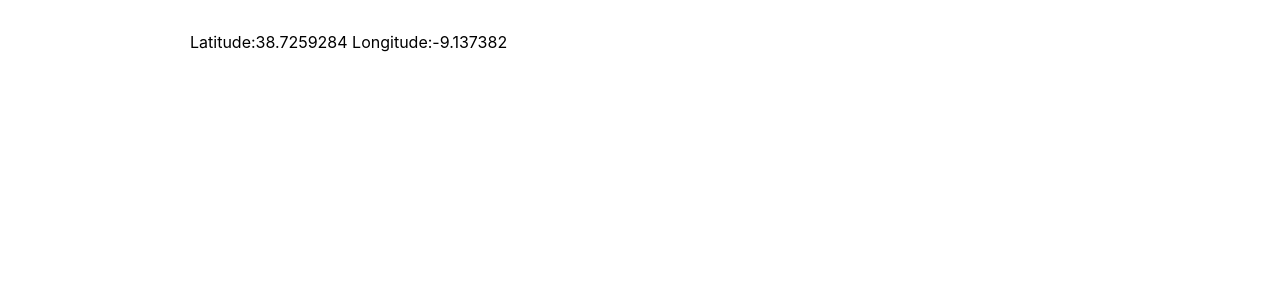
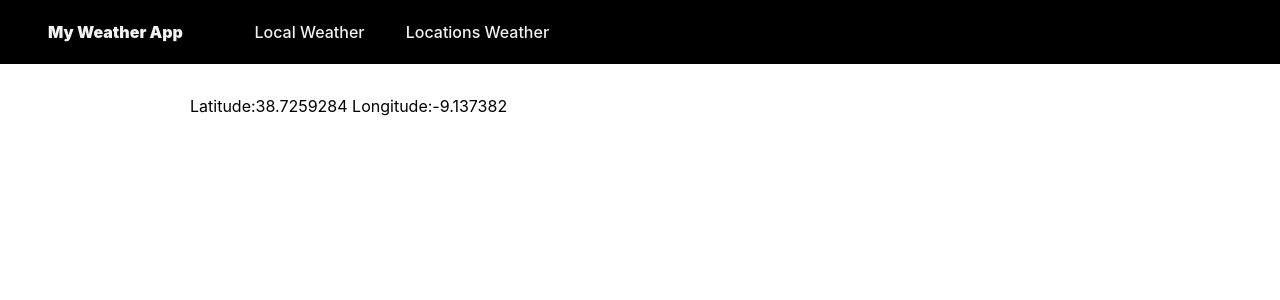
Before and after one commit to esdrubal/weather_app, a Next.js app: page / in a window 1280 px wide. Shown: the top 300 px of the page. Built offline with nearby package versions, Linux system fonts and the light colour scheme.

Commit message:
Adds TopMenu and locations page

```diff
--- a/src/components/Layout.tsx
+++ b/src/components/Layout.tsx
@@ -1,27 +1,31 @@
 import React from 'react';
 import styled from 'styled-components';
+import TopMenu from './TopMenu'
 
 interface Props {
   children: JSX.Element,
 }
 
-const WrapperCenter = styled.section`
+const WrapperCenter = styled.div`
   display: flex;
   align-items: center;
   justify-content: center;`
 
-const Wrapper = styled.section`
+const Wrapper = styled.div`
   width: 100%;
   max-width: 900px;
   padding: 24pt 0;`
 
 const Layout: React.FC<Props> = (props) => {
   return (
-    <WrapperCenter>
-      <Wrapper>
-        {props.children}
-      </Wrapper>
-    </WrapperCenter>
+    <div>
+      <TopMenu />
+      <WrapperCenter>
+        <Wrapper>
+          {props.children}
+        </Wrapper>
+      </WrapperCenter>
+    </div>
   );
 };
 
--- /dev/null
+++ b/src/components/TopMenu.tsx
@@ -0,0 +1,52 @@
+import React from 'react';
+import styled from 'styled-components';
+import Link from 'next/link'
+
+interface Props {
+}
+
+const Wrapper = styled.div`
+  display: flex;
+  width: 100%;
+  background-color: black;
+  height: 48pt;
+  padding: 8pt 32pt;
+  font-family: "Avenir Next", -apple-system, BlinkMacSystemFont, "Segoe UI", Helvetica, Arial, sans-serif, "Apple Color Emoji", "Segoe UI Emoji", "Segoe UI Symbol";
+  font-size: 1rem;
+  font-weight: 500;`
+
+const LinkStyled = styled.a`
+  flex: 0 0 auto;
+  color: #f2f2f2;
+  line-height: 2.4rem;
+  cursor: pointer;
+  padding: 2pt 4pt;`
+
+const TitleStyled = styled.a`
+  flex: 0 0 auto;
+  color: #f2f2f2;
+  line-height: 2.4rem;
+  cursor: pointer;
+  padding: 2pt 4pt;
+  font-weight: 900;`
+
+const Separator = styled.span`
+  flex: 0 0 auto;
+  width: 0.24rem;
+  height: 0.24rem;
+  margin: 0px 0.833333rem;`
+
+const TopMenu: React.FC<Props> = (props) => {
+  return (
+    <Wrapper>
+      <TitleStyled>My Weather App</TitleStyled>
+      <Separator/>
+      <Separator/>
+      <Link href="/" passHref><LinkStyled>Local Weather</LinkStyled></Link>
+      <Separator/>
+      <Link href="/locations" passHref><LinkStyled>Locations Weather</LinkStyled></Link>
+    </Wrapper>
+  );
+};
+
+export default TopMenu;
```
Also changed, not shown: pages/locations.tsx (added, +13 -0 lines).
